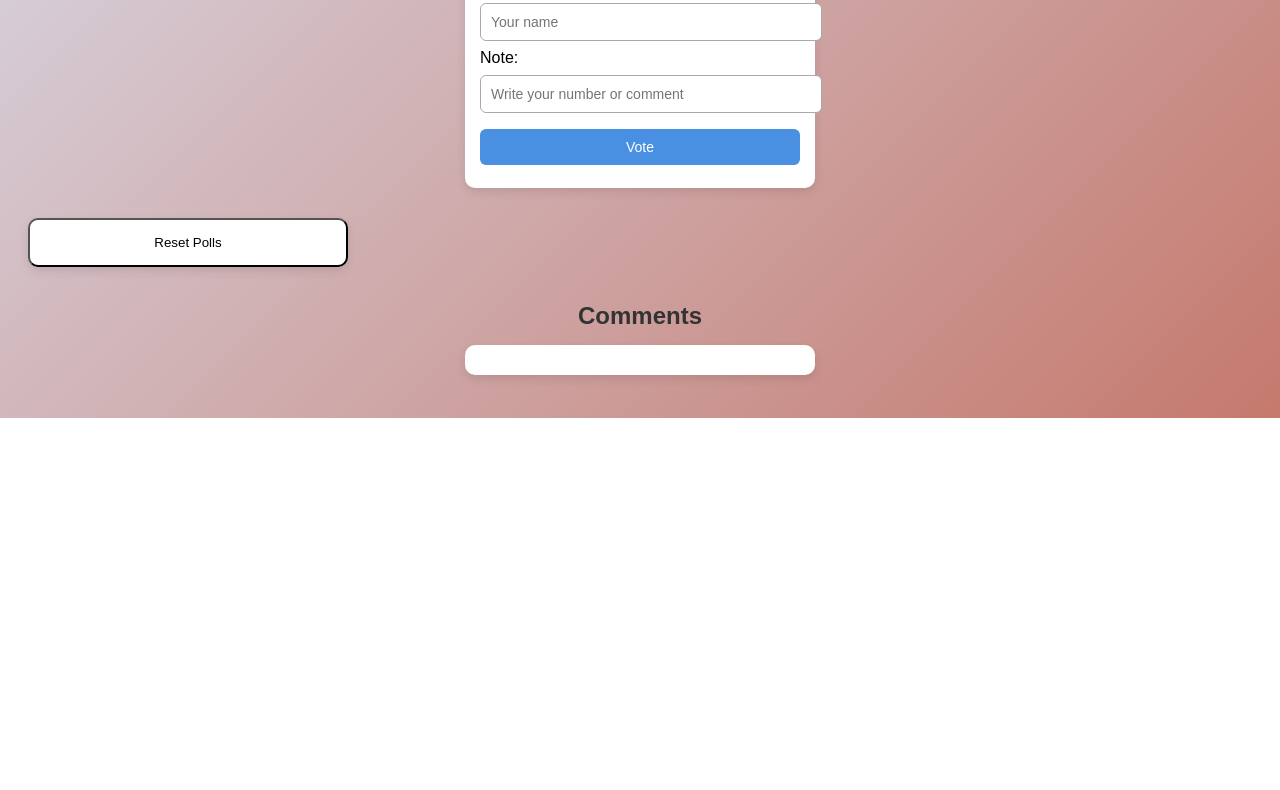
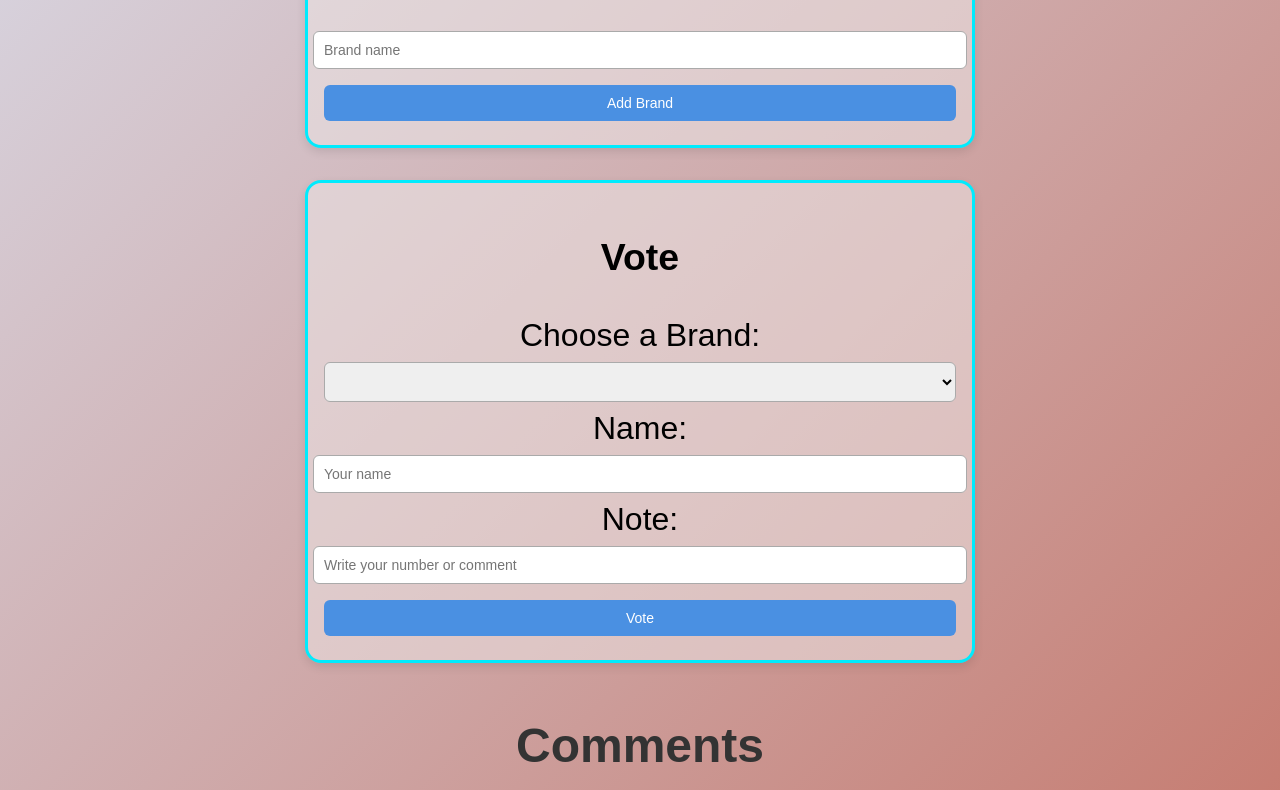
Before and after one commit to abdelrahmanSal/fragrance-polls, a website: page index.html in a window 1280 px wide. Shown: the part 528-1318 px from the top of the page. Before the commit the page ends 946 px from the top, so only its background shows below. Drawn offline with Linux system fonts and the light colour scheme; no server answers.

Commit message:
Add files via upload

```diff
--- a/styles.css
+++ b/styles.css
@@ -1,33 +1,52 @@
+html {
+  font-size: 16px;
+}
+
 body {
   font-family: Arial, sans-serif;
   background: linear-gradient(135deg, #dbe6f6, #c5796d);
-  padding: 20px;
+  display: flex;
+  justify-content: flex-start;
   min-height: 100vh;
+  flex-direction: column;
+  align-items: center;
+  padding-top: 10rem;
+  font-size:2rem;
+
 }
 
 .title {
   text-align: center;
   color: #333;
-  margin-bottom: 15px;
   animation: fadeIn 1s ease;
 }
 
 .card {
-  background: white;
-  border-radius: 10px;
-  padding: 15px;
-  margin: 15px auto;
-  width: 320px;
-  box-shadow: 0 4px 10px rgba(0,0,0,0.1);
+  background: #ede6e68a;
+  border-radius: 1rem;
+  padding: 1rem;
+  margin: 1rem auto;
+  width: 50%;
+  box-shadow: 0 4px 10px rgba(0, 0, 0, 0.1);
   transition: transform 0.2s ease, box-shadow 0.3s ease;
+  position: relative;
+  display: flex;
+  flex-direction: column;
+  justify-content: flex-start;
+  align-items: center;
+  border: solid 0.2rem #00ebfd;
+}
+#resetBtn{
+    display: none;
+}
+.card:hover {
+  transform: translateY(-3px);
+  box-shadow: 0 8px 20px rgba(0, 0, 0, 0.2);
 }
 
-.card:hover {
-  transform: translateY(-3px);
-  box-shadow: 0 8px 20px rgba(0,0,0,0.2);
-}
-
-.form input, .form select, .form button {
+.form input,
+.form select,
+.form button {
   margin: 8px 0;
   padding: 10px;
   border-radius: 6px;
@@ -64,11 +83,23 @@ body {
 }
 
 @keyframes fadeIn {
-  from { opacity: 0; transform: translateY(-10px); }
-  to { opacity: 1; transform: translateY(0); }
+  from {
+    opacity: 0;
+    transform: translateY(-10px);
+  }
+  to {
+    opacity: 1;
+    transform: translateY(0);
+  }
 }
 
 @keyframes slideUp {
-  from { opacity: 0; transform: translateY(20px); }
-  to { opacity: 1; transform: translateY(0); }
+  from {
+    opacity: 0;
+    transform: translateY(20px);
+  }
+  to {
+    opacity: 1;
+    transform: translateY(0);
+  }
 }
```
